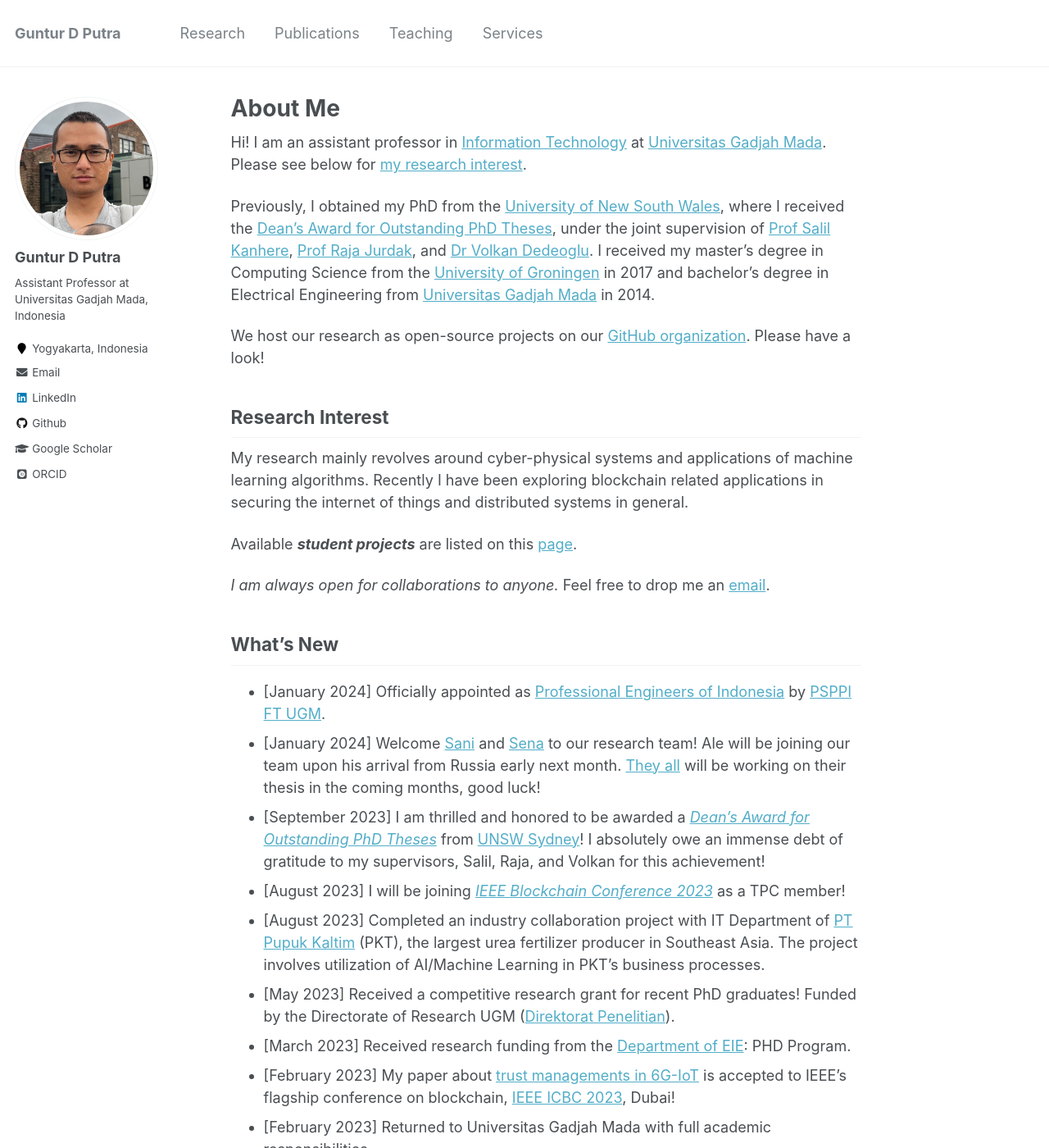
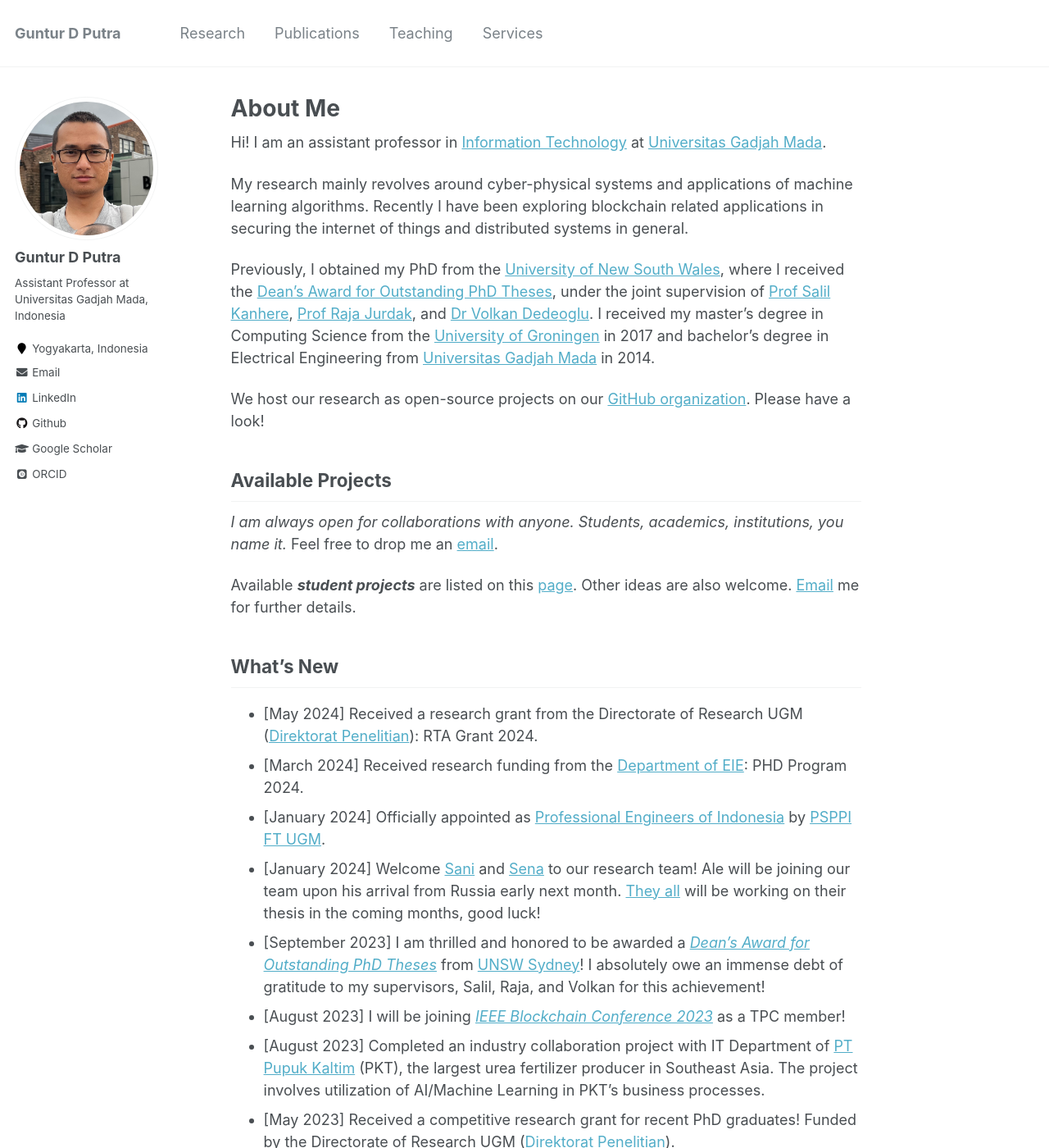
Before and after one commit to gdputra/gdputra.github.io, a Jekyll site: the page built from _pages/about.md, in a window 1280 px wide and 1400 px high. Shown: the whole window at 82% size. Built offline with Jekyll 4.4.1, drawn with Linux system fonts in a browser that asks for light colours; some web fonts are replaced.

Commit message:
Update about.md
Add some new news and minor descriptions of the about page.

```diff
--- a/_pages/about.md
+++ b/_pages/about.md
@@ -8,22 +8,24 @@ redirect_from:
   - /about.html
 ---
 
-Hi! I am an assistant professor in [Information Technology](https://jteti.ugm.ac.id/) at [Universitas Gadjah Mada](https://ugm.ac.id/en). Please see below for [my research interest](#research-interest).
+Hi! I am an assistant professor in [Information Technology](https://jteti.ugm.ac.id/) at [Universitas Gadjah Mada](https://ugm.ac.id/en).
+
+My research mainly revolves around cyber-physical systems and applications of machine learning algorithms. Recently I have been exploring blockchain related applications in securing the internet of things and distributed systems in general.
 
 Previously, I obtained my PhD from the [University of New South Wales](https://www.unsw.edu.au/), where I received the [Dean’s Award for Outstanding PhD Theses](https://www.inside.unsw.edu.au/academic-excellence/deans-award-outstanding-phd-theses-recipients-announced), under the joint supervision of [Prof Salil Kanhere](https://salilkanhere.net/), [Prof Raja Jurdak](http://jurdak.com/), and [Dr Volkan Dedeoglu](https://people.csiro.au/D/V/volkan-dedeoglu). I received my master's degree in Computing Science from the [University of Groningen](https://www.rug.nl/) in 2017 and bachelor's degree in Electrical Engineering from [Universitas Gadjah Mada](https://ugm.ac.id/en) in 2014.
 
 We host our research as open-source projects on our [GitHub organization](https://github.com/dteti-sys-rsch). Please have a look!
 
-Research Interest
------------------
-My research mainly revolves around cyber-physical systems and applications of machine learning algorithms. Recently I have been exploring blockchain related applications in securing the internet of things and distributed systems in general.
+Available Projects
+------------------
+_I am always open for collaborations with anyone. Students, academics, institutions, you name it._ Feel free to drop me an [email](mailto:gdputra@ugm.ac.id).
 
-Available _**student projects**_ are listed on this [page](https://gdputra.github.io/research/).
-
-_I am always open for collaborations to anyone._ Feel free to drop me an [email](mailto:gdputra@ugm.ac.id).
+Available _**student projects**_ are listed on this [page](https://gdputra.github.io/research/). Other ideas are also welcome. [Email](mailto:gdputra@ugm.ac.id) me for further details.
 
 What's New
 ----------
+- [May 2024] Received a research grant from the Directorate of Research UGM ([Direktorat Penelitian](https://penelitian.ugm.ac.id/)): RTA Grant 2024.
+- [March 2024] Received research funding from the [Department of EIE](https://jteti.ugm.ac.id/): PHD Program 2024.
 - [January 2024] Officially appointed as [Professional Engineers of Indonesia](https://www.pii.or.id/) by [PSPPI FT UGM](https://psppi.ft.ugm.ac.id/).
 - [January 2024]  Welcome [Sani](https://github.com/mufidussani) and [Sena](https://github.com/adyasena) to our research team! Ale will be joining our team upon his arrival from Russia early next month. [They all](https://github.com/orgs/dteti-sys-rsch/people) will be working on their thesis in the coming months, good luck!
 - [September 2023] I am thrilled and honored to be awarded a _[Dean’s Award for Outstanding PhD Theses](https://www.inside.unsw.edu.au/academic-excellence/deans-award-outstanding-phd-theses-recipients-announced)_ from [UNSW Sydney](https://www.unsw.edu.au/)! I absolutely owe an immense debt of gratitude to my supervisors, Salil, Raja, and Volkan for this achievement!
```
